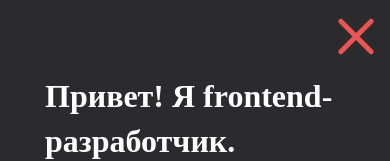
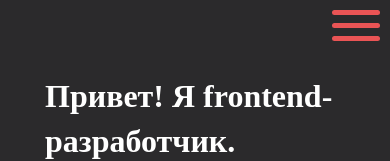
Before and after one commit to nikay666/portfolio, a React (Create React App) app: page / in a window 390 px wide. Shown: the top 161 px of the page. Built offline with nearby package versions, Linux system fonts and the light colour scheme.

Commit message:
Адапив для  Footer

```diff
--- a/src/modules/Footer/Footer.scss
+++ b/src/modules/Footer/Footer.scss
@@ -26,6 +26,14 @@
         width: 100%;
         justify-content: space-between;
 
+        @media (max-width: 576px) {
+            flex-direction: column;
+            gap: 20px;
+            align-items: center;
+            justify-content: center;
+
+        }
+
         &-link{
            text-decoration: none;
 
--- a/src/modules/Header/Header.jsx
+++ b/src/modules/Header/Header.jsx
@@ -26,7 +26,7 @@ const Header = ({links}) => {
                         }
                 </ul>
             </nav>
-            <button className='btn-burger active'><span className='btn-burger__line'></span></button>
+            <button className='btn-burger'><span className='btn-burger__line'></span></button>
         </header>
     )
 }
```
